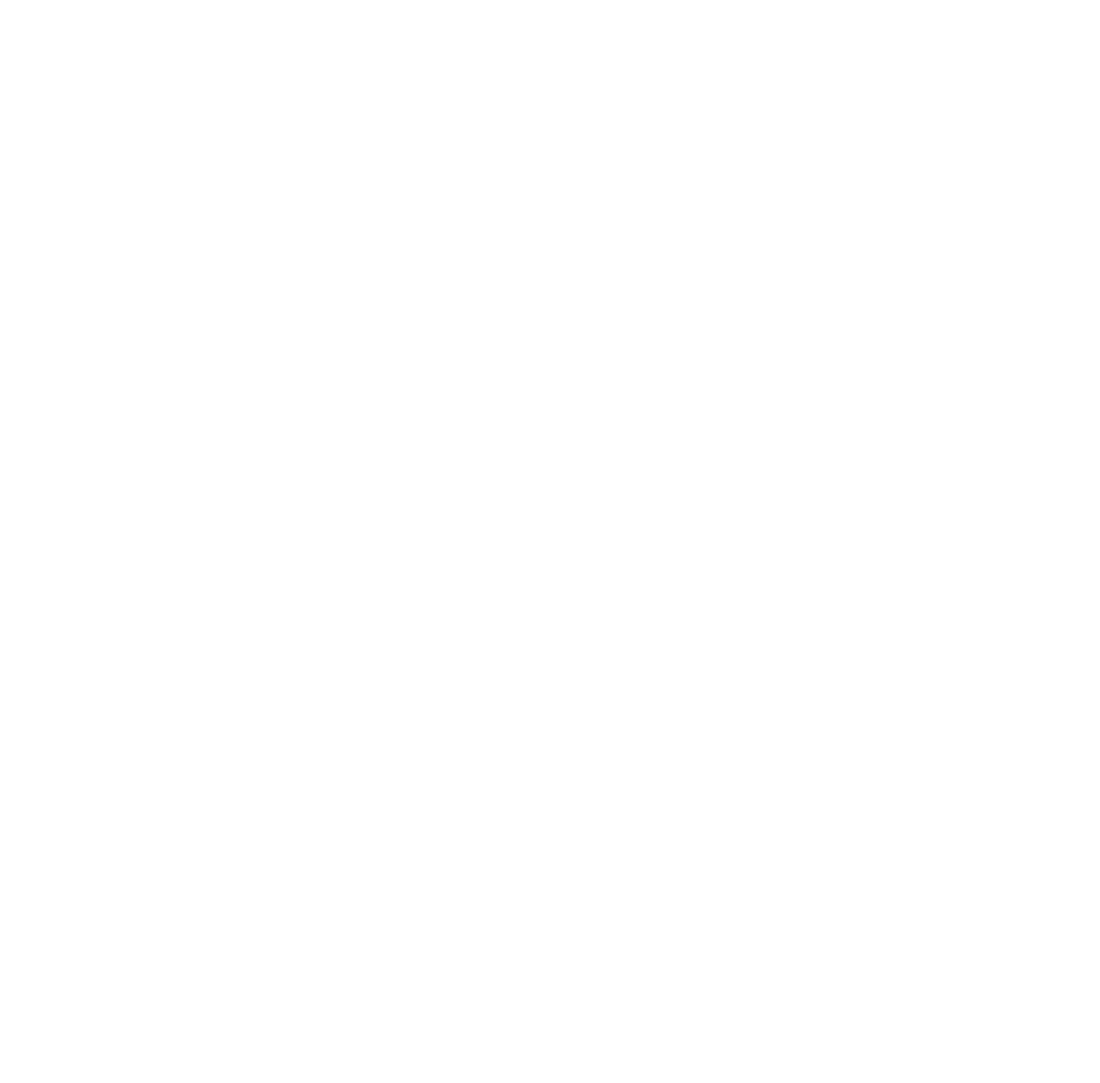
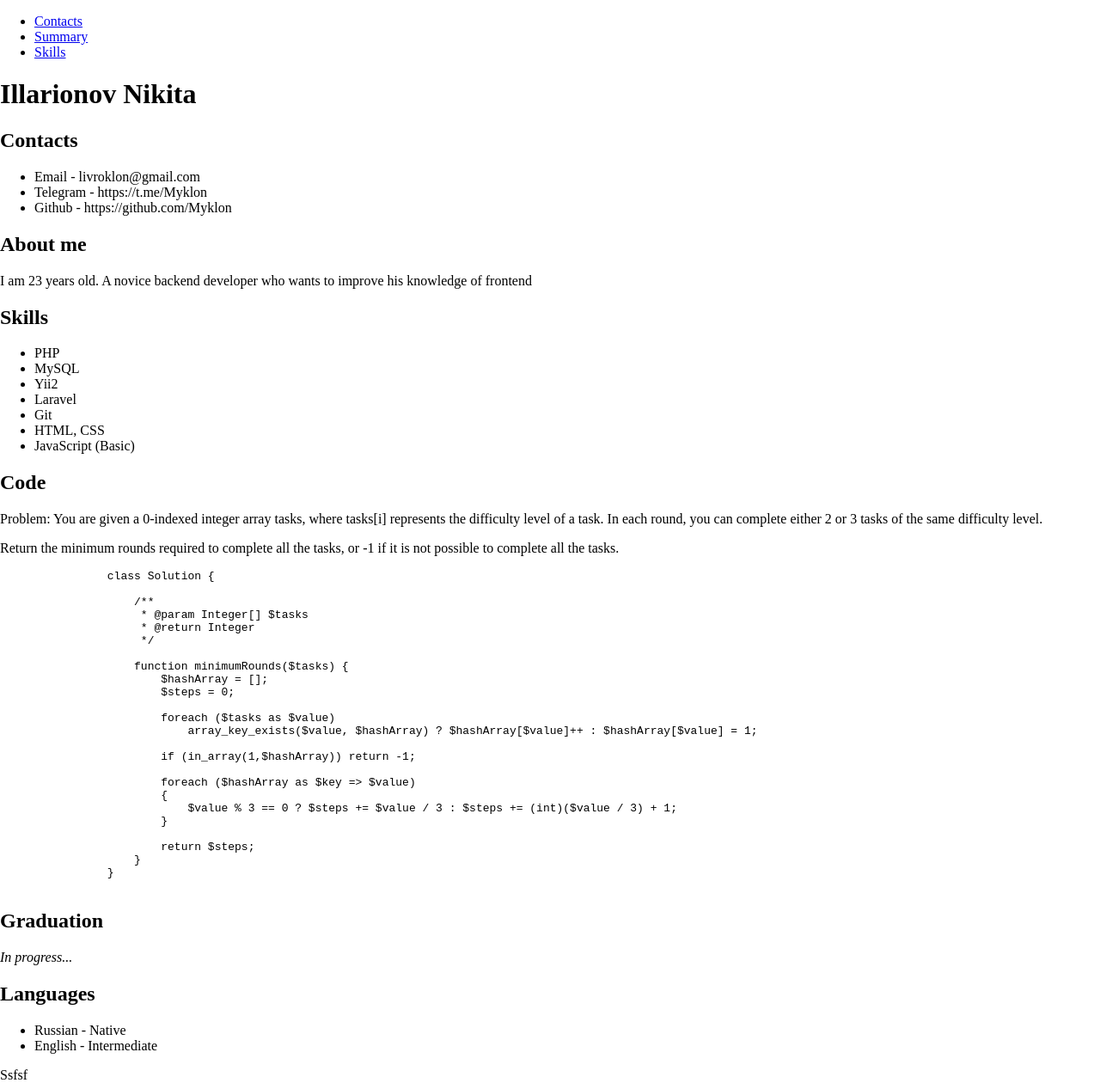
Before and after one commit to Myklon/rsschool-cv, a plain HTML site: page index.html in a window 1280 px wide. Shown: the whole page at 86% size. Before the commit the page ends 800 px from the top, so only its background shows below. Drawn offline with Linux system fonts and the light colour scheme; files that its build step writes are made by us from their sources.

Commit message:
feat: prepare structure index.html

```diff
--- a/index.html
+++ b/index.html
@@ -1,10 +1,80 @@
 <!DOCTYPE html>
 <html lang="en">
 <head>
-<meta charset="UTF-8">
-<meta name="viewport" content="width=device-width, initial-scale=1.0">
-<title>Document</title>
+    <meta charset="UTF-8">
+    <meta name="viewport" content="width=device-width, initial-scale=1.0">
+    <title>CV</title>
+    <link rel="stylesheet" href="styles/style.css">
 </head>
 <body>
+    <div class="container">
+        <header>
+            <nav class="nav">
+                <ul class="nav-list">
+                <li class="nav-item"><a href="#contacts" class="nav-link">Contacts</a></li>
+                <li class="nav-item"><a href="#summary" class="nav-link">Summary</a></li>
+                <li class="nav-item"><a href="#skills" class="nav-link">Skills</a></li>
+                </ul>
+            </nav>
+        </header>
+        <main>
+            <h1>Illarionov Nikita</h1>
+            <h2>Contacts</h2>
+            <ul>
+                <li>Email - livroklon@gmail.com</li>
+                <li>Telegram - https://t.me/Myklon</li>
+                <li>Github - https://github.com/Myklon</li>
+            </ul>
+            <h2>About me</h2>
+            <p>I am 23 years old. A novice backend developer who wants to improve his knowledge of frontend</p>
+            <h2>Skills</h2>
+            <ul>
+                <li>PHP</li>
+                <li>MySQL</li>
+                <li>Yii2</li>
+                <li>Laravel</li>
+                <li>Git</li>
+                <li>HTML, CSS</li>
+                <li>JavaScript (Basic)</li>
+            </ul>
+            <h2>Code</h2>
+            <p>Problem: You are given a 0-indexed integer array tasks, where tasks[i] represents the difficulty level of a task. In each round, you can complete either 2 or 3 tasks of the same difficulty level. </p>
+            <p>Return the minimum rounds required to complete all the tasks, or -1 if it is not possible to complete all the tasks.</p>
+            <pre>
+                class Solution {
+
+                    /**
+                     * @param Integer[] $tasks
+                     * @return Integer
+                     */
+
+                    function minimumRounds($tasks) {
+                        $hashArray = [];
+                        $steps = 0;
+
+                        foreach ($tasks as $value)
+                            array_key_exists($value, $hashArray) ? $hashArray[$value]++ : $hashArray[$value] = 1;
+
+                        if (in_array(1,$hashArray)) return -1;
+
+                        foreach ($hashArray as $key => $value)
+                        {
+                            $value % 3 == 0 ? $steps += $value / 3 : $steps += (int)($value / 3) + 1;
+                        }
+
+                        return $steps;
+                    }
+                }
+            </pre>
+            <h2>Graduation</h2>
+            <p><i>In progress...</i></p>
+            <h2>Languages</h2>
+            <ul>
+                <li>Russian - Native</li>
+                <li>English - Intermediate</li>
+            </ul>
+        </main>
+    </div>
+    <footer class="footer">Ssfsf</footer>
 </body>
 </html>
```
